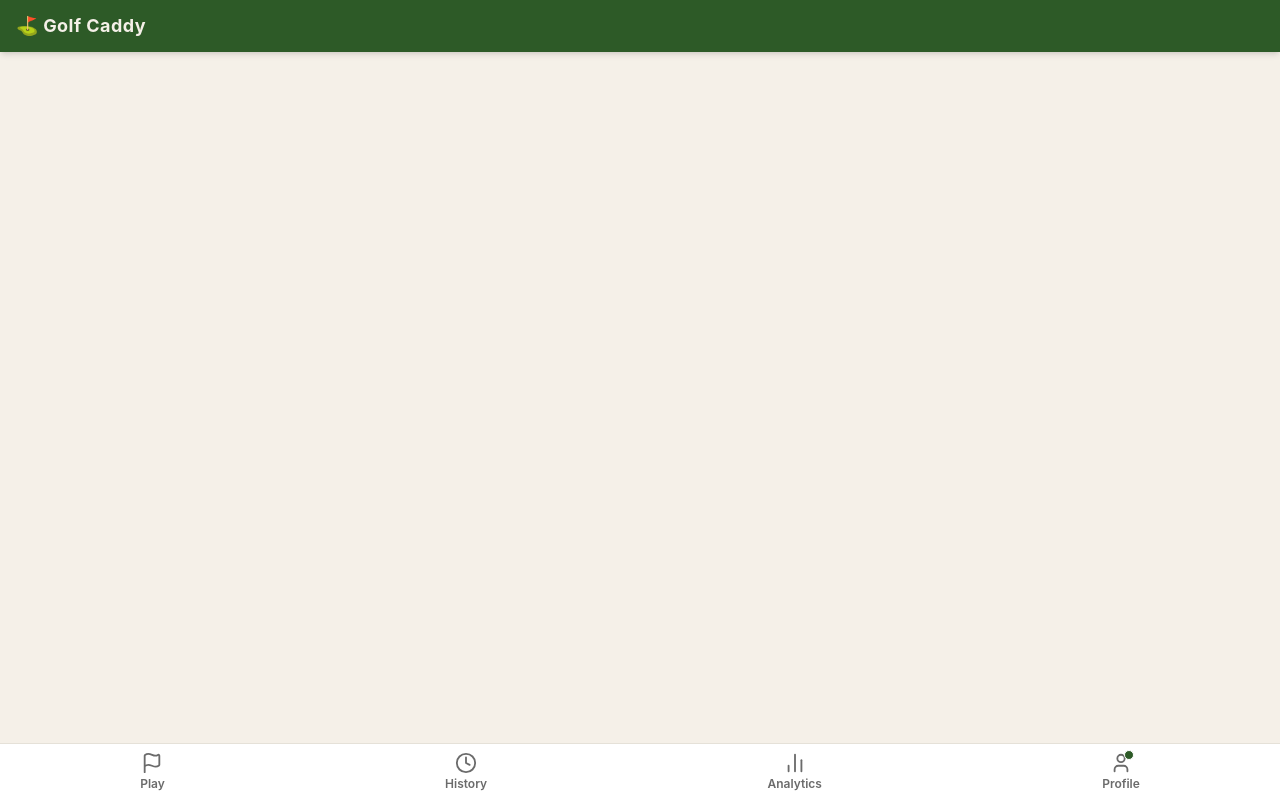
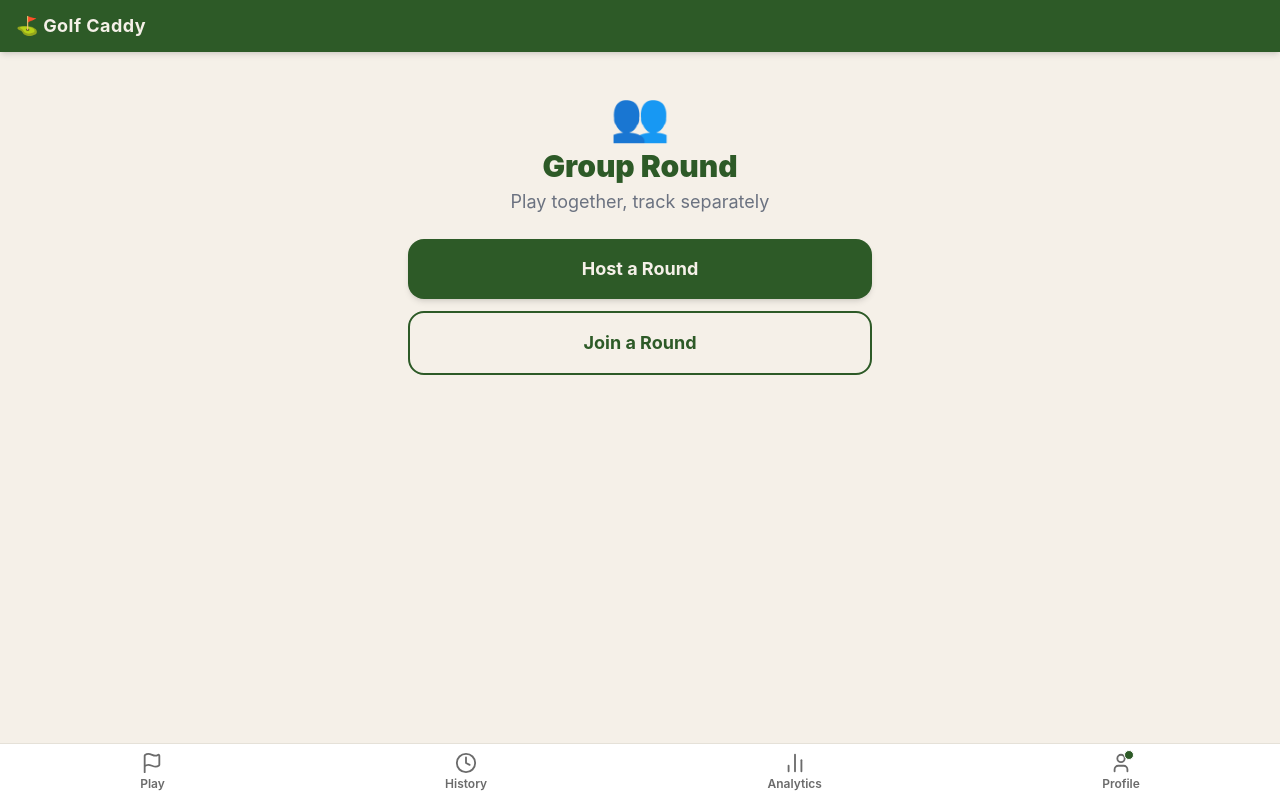
Before and after one commit to talon247/golf-caddy, a React (Vite) app: page /group-round in a window 1280 px wide. Built offline with nearby package versions, Linux system fonts and the light colour scheme; no server answers.

Commit message:
feat: add /group-round landing page with Host/Join links (THEA-334)
- Create GroupRound.tsx landing page with Host and Join links
- Add /group-round route in App.tsx
- Replace direct host/join links on Home with single Group Round link

Co-Authored-By: Paperclip <noreply@paperclip.ing>

```diff
--- a/src/App.tsx
+++ b/src/App.tsx
@@ -13,6 +13,7 @@ import RoundUndoC from './pages/RoundUndoC'
 import Summary from './pages/Summary'
 import Bag from './pages/Bag'
 import Courses from './pages/Courses'
+import GroupRound from './pages/GroupRound'
 import GroupRoundHost from './pages/GroupRoundHost'
 import GroupRoundJoin from './pages/GroupRoundJoin'
 import HandicapHistory from './pages/HandicapHistory'
@@ -47,6 +48,7 @@ function App() {
             <Route path="/summary/:id" element={<Summary />} />
             <Route path="/bag" element={<Bag />} />
             <Route path="/courses" element={<Courses />} />
+            <Route path="/group-round" element={<GroupRound />} />
             <Route path="/group-round/host" element={<GroupRoundHost />} />
             <Route path="/group-round/join" element={<GroupRoundJoin />} />
             <Route path="/group-round/join/:code" element={<GroupRoundJoin />} />
--- /dev/null
+++ b/src/pages/GroupRound.tsx
@@ -0,0 +1,30 @@
+import { Link } from 'react-router-dom'
+
+export default function GroupRound() {
+  return (
+    <main className="flex flex-col flex-1 max-w-lg mx-auto w-full pb-20">
+      <div className="flex flex-col flex-1 p-6 gap-6">
+        <div className="text-center pt-4">
+          <div className="text-5xl mb-2">👥</div>
+          <h1 className="text-3xl font-black text-forest">Group Round</h1>
+          <p className="text-warm-gray mt-1">Play together, track separately</p>
+        </div>
+
+        <div className="flex flex-col gap-3">
+          <Link
+            to="/group-round/host"
+            className="flex items-center justify-center bg-forest text-cream py-4 rounded-2xl text-lg font-bold shadow-md touch-target"
+          >
+            Host a Round
+          </Link>
+          <Link
+            to="/group-round/join"
+            className="flex items-center justify-center border-2 border-forest text-forest py-4 rounded-2xl text-lg font-bold touch-target"
+          >
+            Join a Round
+          </Link>
+        </div>
+      </div>
+    </main>
+  )
+}
--- a/src/pages/Home.tsx
+++ b/src/pages/Home.tsx
@@ -189,16 +189,10 @@ export default function Home() {
             Start New Round
           </Link>
           <Link
-            to="/group-round/host"
+            to="/group-round"
             className="flex items-center justify-center bg-forest text-cream py-4 rounded-2xl text-base font-bold shadow-md touch-target"
           >
-            👥 Start Group Round
-          </Link>
-          <Link
-            to="/group-round/join"
-            className="flex items-center justify-center border-2 border-forest text-forest py-4 rounded-2xl text-lg font-bold touch-target"
-          >
-            Join Round
+            👥 Group Round
           </Link>
         </div>
       )}
```
